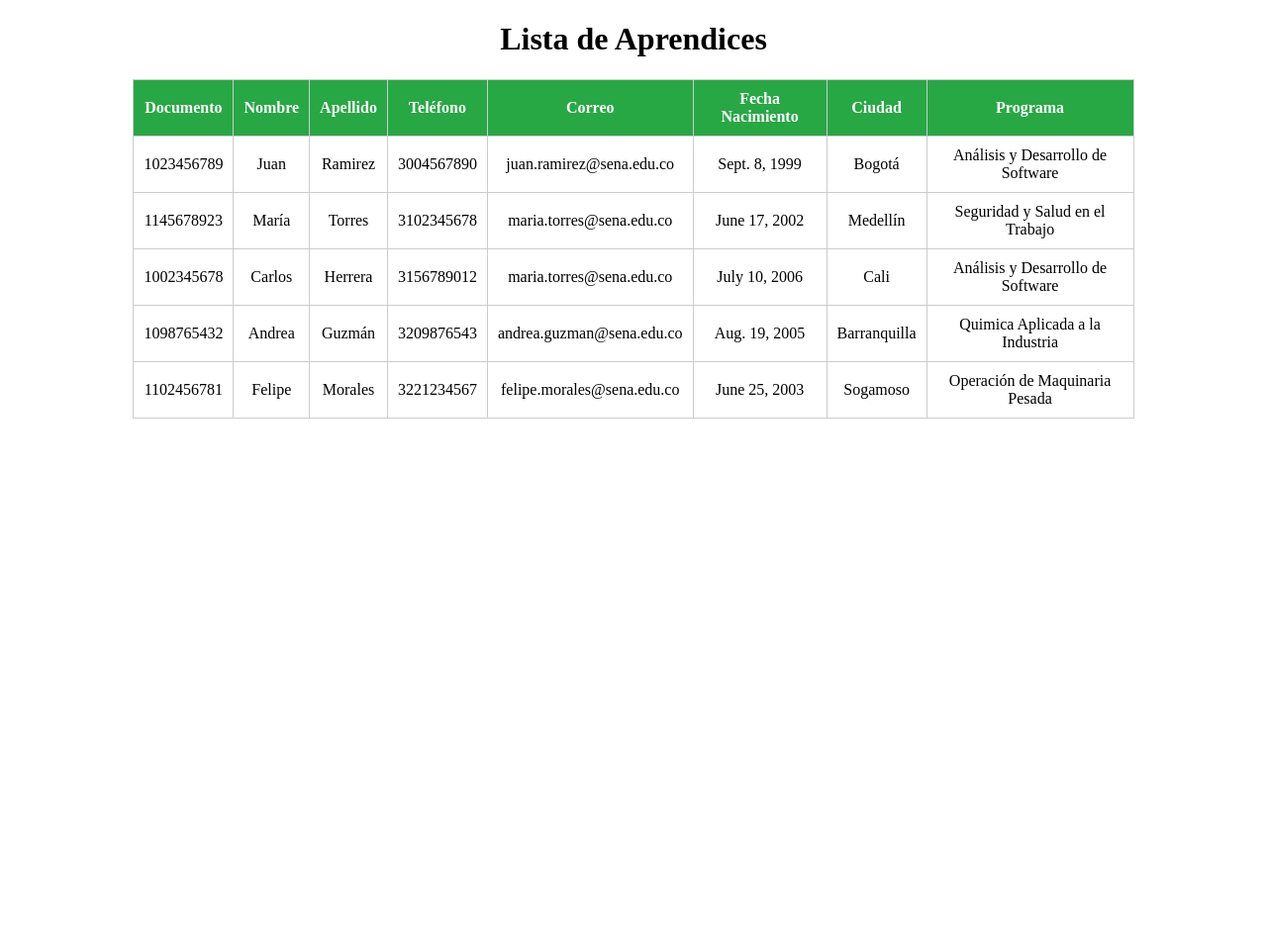
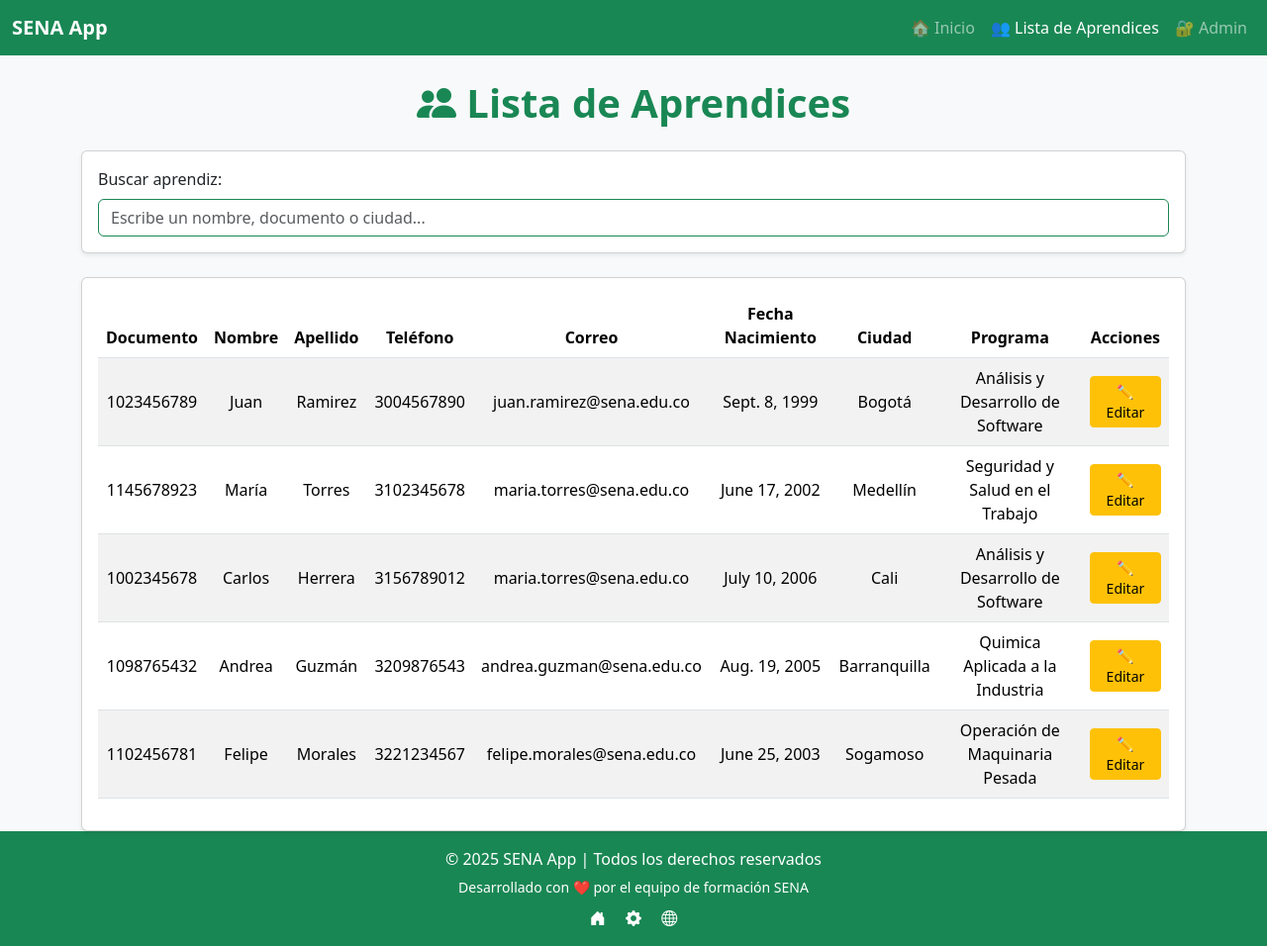
Before and after one commit to 4nd3rs0n0710/SENA_APP, a Django app: page /aprendices/ in a window 1280 px wide. Shown: the whole page at 99% size. Before the commit the page ends 423 px from the top, so only its background shows below. Run offline with Django 5.2, Linux system fonts and the light colour scheme; data comes from the database, SQL or seed files in the repository; both versions use the stored data as it was after the commit.

Commit message:
Se creo para editar datos de la tabla y se agregaron estilos

```diff
--- a/SENA_APP/aprendices/templates/lista_aprendices.html
+++ b/SENA_APP/aprendices/templates/lista_aprendices.html
@@ -4,15 +4,66 @@
     <meta charset="UTF-8">
     <meta name="viewport" content="width=device-width, initial-scale=1.0">
     <title>Lista de Aprendices</title>
+    <link href="https://cdn.jsdelivr.net/npm/bootstrap@5.3.2/dist/css/bootstrap.min.css" rel="stylesheet">
+    <link rel="stylesheet" href="https://cdn.jsdelivr.net/npm/bootstrap-icons@1.11.3/font/bootstrap-icons.css">
     <style>
-        table { width: 80%; margin: 20px auto; border-collapse: collapse; }
-        th, td { padding: 10px; border: 1px solid #ccc; text-align: center; }
-        th { background-color: #28a745; color: white; }
+        /* Estilos generales */
+        body {
+            background-color: #f8f9fa;
+            display: flex; /* Habilitamos Flexbox en el body */
+            flex-direction: column; /* Organiza los elementos hijos en columna */
+            min-height: 100vh; /* Asegura que el body ocupe al menos el 100% de la altura de la ventana */
+            margin: 0; /* Eliminamos el margen por defecto del body */
+        }
+        h1 { text-align: center; margin-top: 20px; color: #198754; font-weight: bold; }
+        .table thead { background-color: #198754; color: white; }
+        .no-data { color: #6c757d; font-style: italic; }
+        .search-box { border: 1px solid #198754; }
+
+        /* Estilo para el contenedor principal que empujará el footer */
+        .content-wrapper {
+            flex: 1; /* Esto hace que este contenedor ocupe todo el espacio disponible, empujando el footer hacia abajo */
+        }
     </style>
 </head>
 <body>
-    <h1 style="text-align: center;">Lista de Aprendices</h1>
-    <table>
+
+<!-- ✅ Contenedor principal para el contenido (excluyendo el footer) -->
+<div class="content-wrapper">
+    <!-- ✅ Navbar -->
+    <nav class="navbar navbar-expand-lg navbar-dark bg-success">
+        <div class="container-fluid">
+            <a class="navbar-brand fw-bold" href="#">SENA App</a>
+            <button class="navbar-toggler" type="button" data-bs-toggle="collapse" data-bs-target="#navbarNav">
+                <span class="navbar-toggler-icon"></span>
+            </button>
+            <div class="collapse navbar-collapse" id="navbarNav">
+                <ul class="navbar-nav ms-auto">
+                    <li class="nav-item"><a class="nav-link" href="/">🏠 Inicio</a></li>
+                    <li class="nav-item"><a class="nav-link active" href="/aprendices/">👥 Lista de Aprendices</a></li>
+                    <li class="nav-item"><a class="nav-link" href="/admin/">🔐 Admin</a></li>
+                </ul>
+            </div>
+        </div>
+    </nav>
+
+    <!-- ✅ Contenedor principal de la tabla -->
+    <div class="container mt-4">
+        <h1><i class="bi bi-people-fill"></i> Lista de Aprendices</h1>
+
+        <!-- Buscador -->
+        <div class="card shadow-sm mt-4">
+            <div class="card-body">
+                <label for="searchInput" class="form-label">Buscar aprendiz:</label>
+                <input type="text" id="searchInput" class="form-control search-box" placeholder="Escribe un nombre, documento o ciudad...">
+            </div>
+        </div>
+
+        <!-- Tabla de aprendices -->
+        <div class="card shadow-sm mt-4">
+            <div class="card-body">
+                <div class="table-responsive">
+                    <table class="table table-striped table-hover align-middle text-center">
                         <thead>
                             <tr>
                                 <th>Documento</th>
@@ -23,9 +74,10 @@
                                 <th>Fecha Nacimiento</th>
                                 <th>Ciudad</th>
                                 <th>Programa</th>
+                                <th>Acciones</th>
                             </tr>
                         </thead>
-        <tbody>
+                        <tbody id="aprendicesTable">
                             {% for aprendiz in lista_aprendices %}
                             <tr>
                                 <td>{{ aprendiz.documento_identidad }}</td>
@@ -36,13 +88,48 @@
                                 <td>{{ aprendiz.fecha_nacimiento }}</td>
                                 <td>{{ aprendiz.ciudad }}</td>
                                 <td>{{ aprendiz.programa }}</td>
+                                <td>
+                                    <a href="{% url 'editar_aprendiz' aprendiz.id %}" class="btn btn-warning btn-sm">
+                                        ✏️ Editar
+                                    </a>
+                                </td>
                             </tr>
                             {% empty %}
                             <tr>
-                <td colspan="8">No hay aprendices registrados.</td>
+                                <td colspan="9" class="no-data">⚠️ No hay aprendices registrados.</td>
                             </tr>
                             {% endfor %}
                         </tbody>
                     </table>
+                </div>
+            </div>
+        </div>
+    </div>
+</div> <!-- Fin del content-wrapper -->
+
+<!-- ✅ Footer -->
+<footer class="bg-success text-white text-center py-3"> <!-- Eliminado mt-5 ya que Flexbox lo posicionará automáticamente -->
+    <div class="container">
+        <p class="mb-1">© 2025 SENA App | Todos los derechos reservados</p>
+        <small>Desarrollado con ❤️ por el equipo de formación SENA</small>
+        <div class="mt-2">
+            <a href="/" class="text-white me-3"><i class="bi bi-house-door-fill"></i></a>
+            <a href="/admin/" class="text-white me-3"><i class="bi bi-gear-fill"></i></a>
+            <a href="https://sena.edu.co" target="_blank" class="text-white"><i class="bi bi-globe"></i></a>
+        </div>
+    </div>
+</footer>
+
+<script src="https://cdn.jsdelivr.net/npm/bootstrap@5.3.2/dist/js/bootstrap.bundle.min.js"></script>
+<script>
+    document.getElementById("searchInput").addEventListener("keyup", function() {
+        let filtro = this.value.toLowerCase();
+        document.querySelectorAll("#aprendicesTable tr").forEach(fila => {
+            let texto = fila.textContent.toLowerCase();
+            fila.style.display = texto.includes(filtro) ? "" : "none";
+        });
+    });
+</script>
+
 </body>
 </html>
--- a/SENA_APP/aprendices/urls.py
+++ b/SENA_APP/aprendices/urls.py
@@ -3,4 +3,5 @@
 
 urlpatterns = [
     path('aprendices/', views.aprendices, name='lista_aprendices'),
+    path('editar_aprendiz/<int:id>/', views.editar_aprendiz, name='editar_aprendiz'),
 ]
--- a/SENA_APP/aprendices/views.py
+++ b/SENA_APP/aprendices/views.py
@@ -1,14 +1,31 @@
-from django.shortcuts import render
+from django.shortcuts import render, get_object_or_404, redirect
 from .models import Aprendiz
-from django.template import loader
-from django.http import HttpResponse
 
+# 📌 Mostrar lista de aprendices
+def aprendices(request):
+    lista_aprendices = Aprendiz.objects.all()  # ✅ Usamos instancias, no .values()
+    return render(request, 'lista_aprendices.html', {'lista_aprendices': lista_aprendices})
 
-# Create your views here.
-def aprendices(request):
-    lista_aprendices = Aprendiz.objects.all().values()
-    template = loader.get_template('lista_aprendices.html')
-    context = {
-        'lista_aprendices': lista_aprendices,
-    }
-    return HttpResponse(template.render(context, request))
+# 📌 Editar aprendiz
+def editar_aprendiz(request, id):
+    aprendiz = get_object_or_404(Aprendiz, id=id)
+
+    if request.method == 'POST':
+        aprendiz.documento_identidad = request.POST.get('documento_identidad')
+        aprendiz.nombre = request.POST.get('nombre')
+        aprendiz.apellido = request.POST.get('apellido')
+        aprendiz.telefono = request.POST.get('telefono')
+        aprendiz.correo = request.POST.get('correo')
+        aprendiz.fecha_nacimiento = request.POST.get('fecha_nacimiento')
+        aprendiz.ciudad = request.POST.get('ciudad')
+        aprendiz.programa = request.POST.get('programa')
+        aprendiz.save()
+        return redirect('/aprendices/')  # Redirige a la lista después de guardar
+
+    return render(request, 'editar_aprendiz.html', {'aprendiz': aprendiz})
+
+# 📌 Eliminar aprendiz
+def eliminar_aprendiz(request, id):
+    aprendiz = get_object_or_404(Aprendiz, id=id)
+    aprendiz.delete()
+    return redirect('/aprendices/')
```
Also changed, not shown: SENA_APP/aprendices/templates/editar_aprendiz.html (added, +136 -0 lines), SENA_APP/db.sqlite3. Lines whose indentation alone changed are shown as unchanged.
